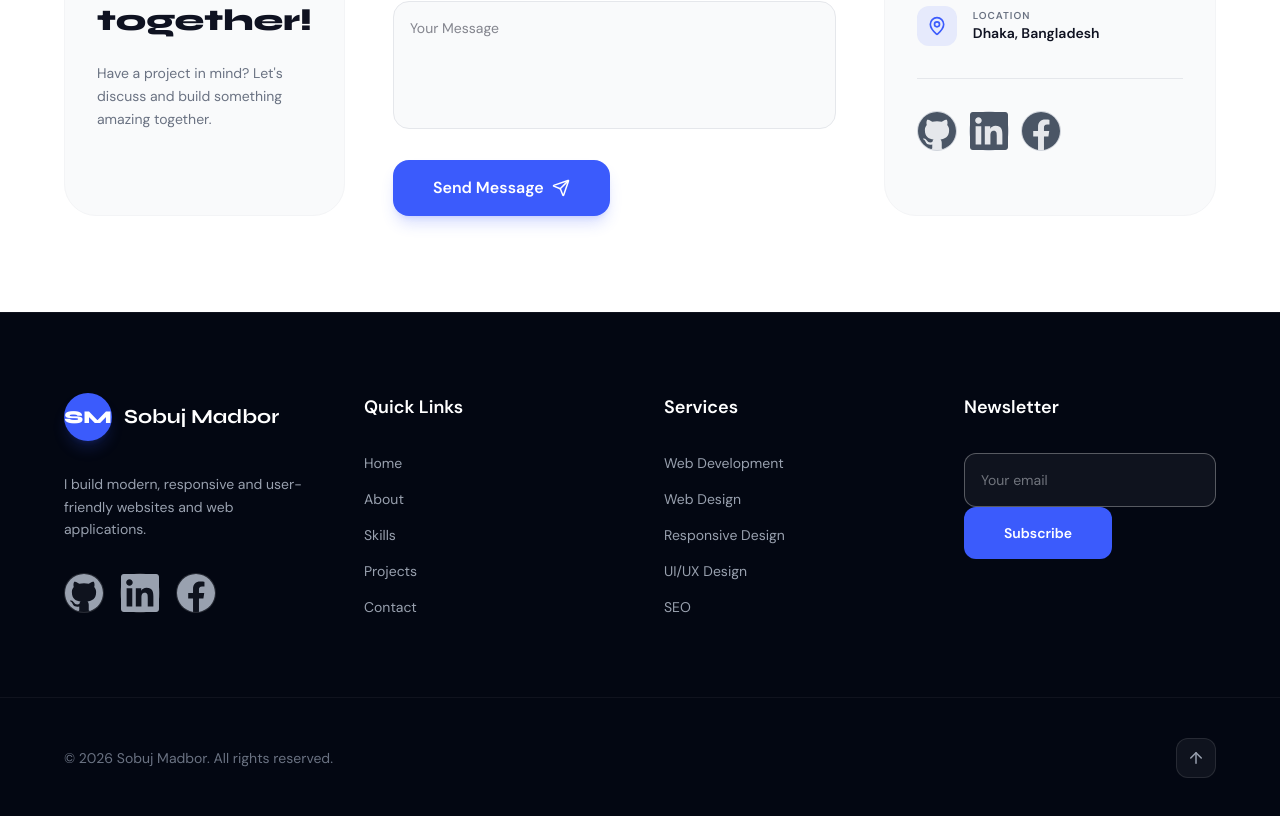
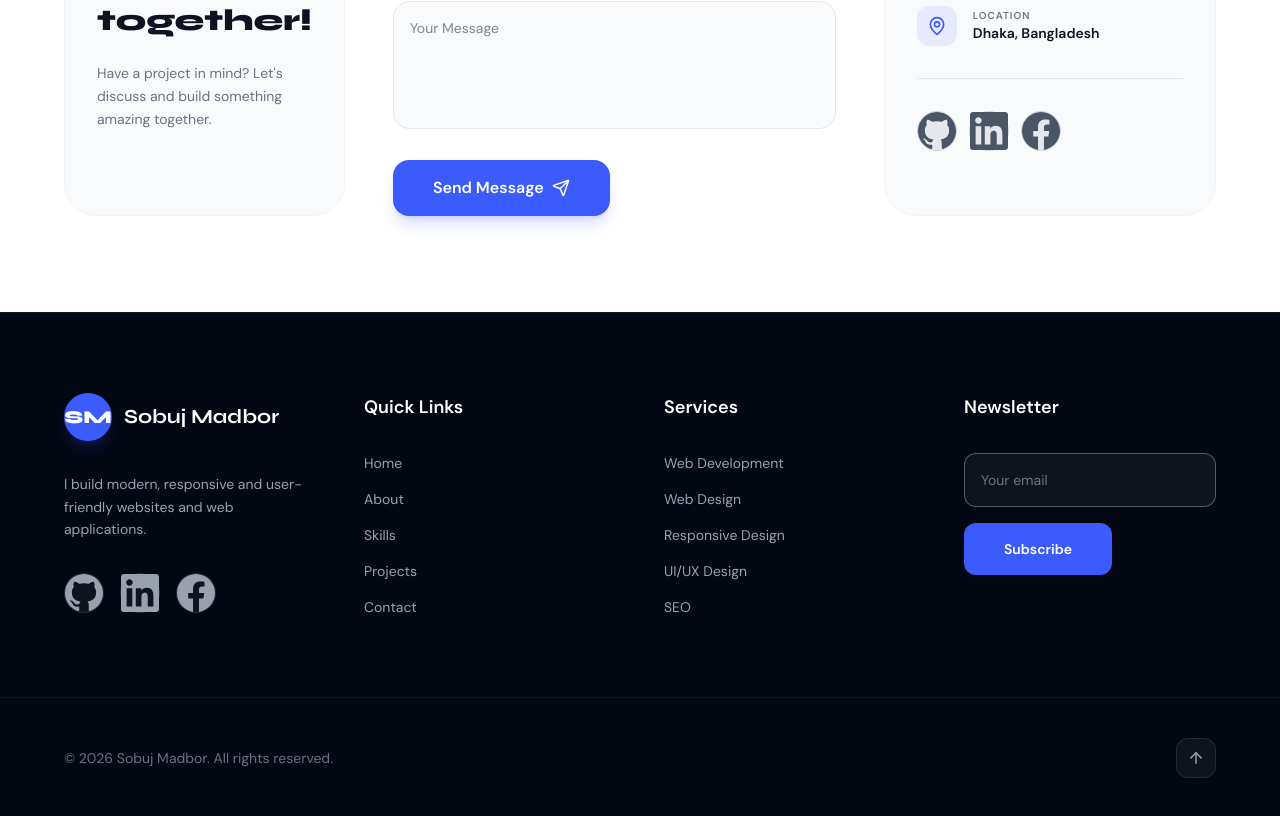
Before and after one commit to MDSOBUJMADBOR/Portflio, a Next.js app: page / in a window 1280 px wide. Shown: the part 4869-5685 px from the top of the page. Built offline with nearby package versions, Linux system fonts and the light colour scheme.

Commit message:
footer edit

```diff
--- a/components/footer.js
+++ b/components/footer.js
@@ -130,28 +130,13 @@ export default function Footer() {
 
 
 
-
-
-{/* <form onSubmit={handleSubmit}>
-
-
-          <input
-            type="email"
-            required
-            placeholder="Your email"
-            className="w-full bg-white/5 border border-white/30 rounded-xl p-4 text-sm text-gray-300 focus:border-blue outline-none  "
-          />
-
-          <button type="submit" className="px-10 py-4 bg-blue hover:bg-blue-dark text-white rounded-xl font-bold text-sm cursor-pointer">
-            Subscribe
-          </button>
-</form> */}
-<form onSubmit={handleSubmit}>
+<form onSubmit={handleSubmit} className="space-y-4">
       <input
         type="email"
         name="email"
         value={formData.email}
-        onChange={handleChange}
+        // onChange={handleChange}
+         onChange={(e) => setEmail(e.target.value)}
         required
         placeholder="Your email"
         className="w-full bg-white/5 border border-white/30 rounded-xl p-4 text-sm text-gray-300 focus:border-blue outline-none"
@@ -190,118 +175,3 @@ export default function Footer() {
     </footer>
   )
 }
-
-
-
-
-
-
-
-
-// "use client"
-
-// import { ArrowUp } from "lucide-react"
-// import { useState } from "react"
-
-// export default function Footer() {
-//   const [email, setEmail] = useState("")
-
-//   const handleSubmit = (e) => {
-//     e.preventDefault()
-
-//     if (!email) return
-
-//     // encode করা (important)
-//     const subject = encodeURIComponent("Newsletter Subscribe")
-//     const body = encodeURIComponent(`Email: ${email}`)
-
-//     // mailto open
-//     window.location.href = `mailto:sobujmadbor660@gmail.com?subject=${subject}&body=${body}`
-
-//     // reset
-//     setEmail("")
-//   }
-
-//   return (
-//     <footer className="bg-[#030712] text-white pt-20 pb-10 border-t border-white/5 text-center md:text-left">
-
-//       <div className="px-[5%] grid sm:grid-cols-2 lg:grid-cols-4 gap-12 mb-20">
-
-//         {/* Brand */}
-//         <div className="space-y-6">
-//           <h2 className="text-xl font-bold">Sobuj Madbor</h2>
-//           <p className="text-gray-400 text-sm">
-//             I build modern, responsive and user-friendly websites.
-//           </p>
-//         </div>
-
-//         {/* Quick Links */}
-//         <div>
-//           <h4 className="font-bold mb-4">Quick Links</h4>
-//           <ul className="space-y-2 text-gray-400 text-sm">
-//             {["Home", "About", "Skills", "Projects", "Contact"].map((link) => (
-//               <li key={link}>
-//                 <a href={`#${link.toLowerCase()}`} className="hover:text-blue">
-//                   {link}
-//                 </a>
-//               </li>
-//             ))}
-//           </ul>
-//         </div>
-
-//         {/* Services */}
-//         <div>
-//           <h4 className="font-bold mb-4">Services</h4>
-//           <ul className="space-y-2 text-gray-400 text-sm">
-//             {["Web Dev", "UI/UX", "SEO"].map((item) => (
-//               <li key={item}>
-//                 <span className="hover:text-blue cursor-pointer">{item}</span>
-//               </li>
-//             ))}
-//           </ul>
-//         </div>
-
-//         {/* Newsletter */}
-//         <div>
-//           <h4 className="font-bold mb-4">Newsletter</h4>
-
-//           <form onSubmit={handleSubmit} className="space-y-4">
-//             <input
-//               type="email"
-//               value={email}
-//               onChange={(e) => setEmail(e.target.value)}
-//               placeholder="Your email"
-//               required
-//               className="w-full bg-white/5 border border-white/30 rounded-xl p-3 text-sm text-gray-300 outline-none focus:border-blue"
-//             />
-
-//             <button
-//               type="submit"
-//               className="w-full py-3 bg-blue hover:bg-blue-dark rounded-xl text-sm font-semibold"
-//             >
-//               Subscribe
-//             </button>
-//           </form>
-
-//           <p className="text-xs text-gray-500 mt-3">
-
-//           </p>
-//         </div>
-//       </div>
-
-//       {/* Bottom */}
-//       <div className="px-[5%] pt-6 border-t border-white/5 flex justify-between items-center">
-//         <p className="text-gray-500 text-sm">
-//           © 2026 Sobuj Madbor
-//         </p>
-
-//         <button
-//           onClick={() => window.scrollTo({ top: 0, behavior: "smooth" })}
-//           className="p-2 bg-white/5 rounded-lg hover:bg-blue"
-//         >
-//           <ArrowUp size={16} />
-//         </button>
-//       </div>
-//     </footer>
-//   )
-// }
```
